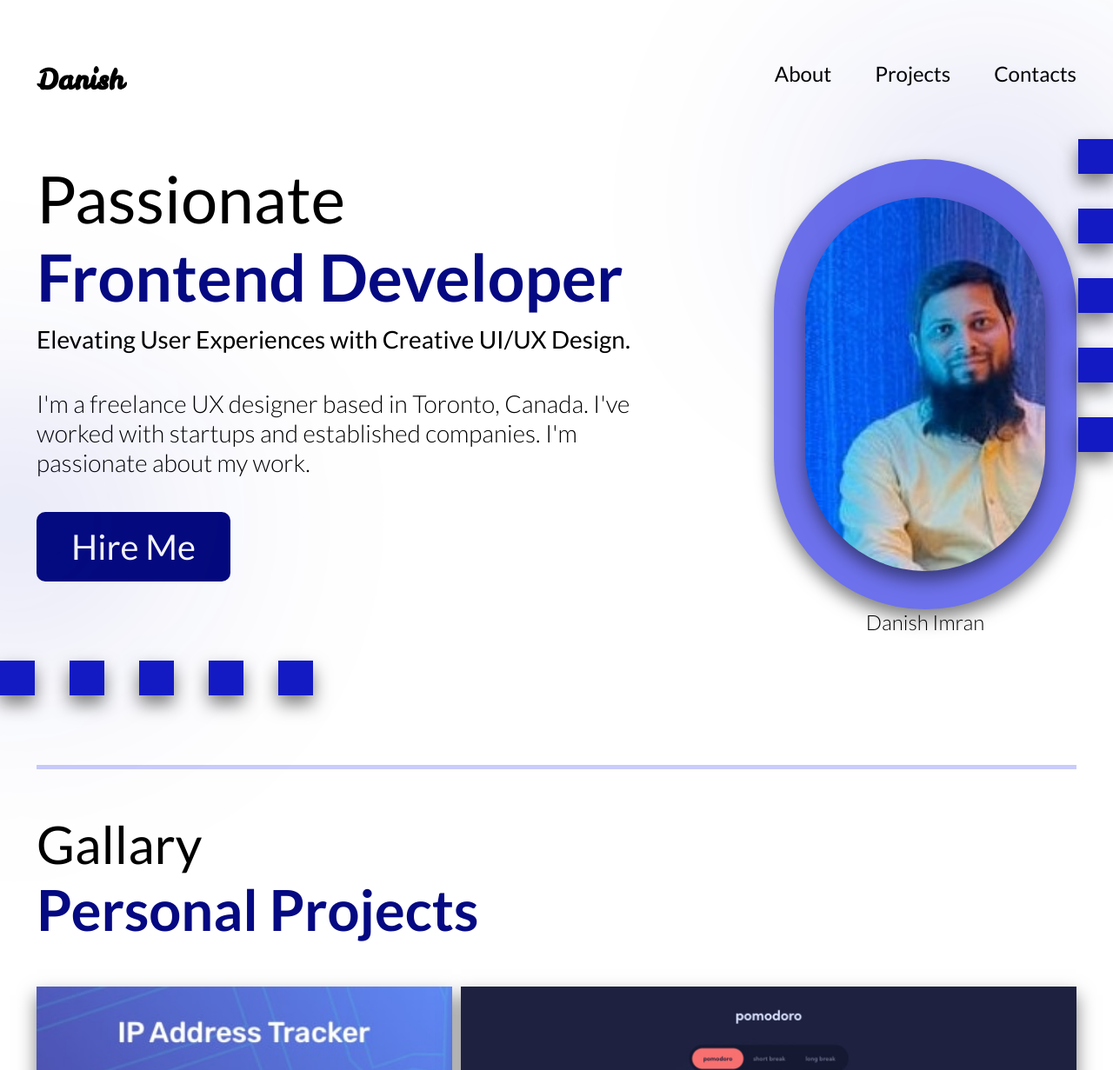
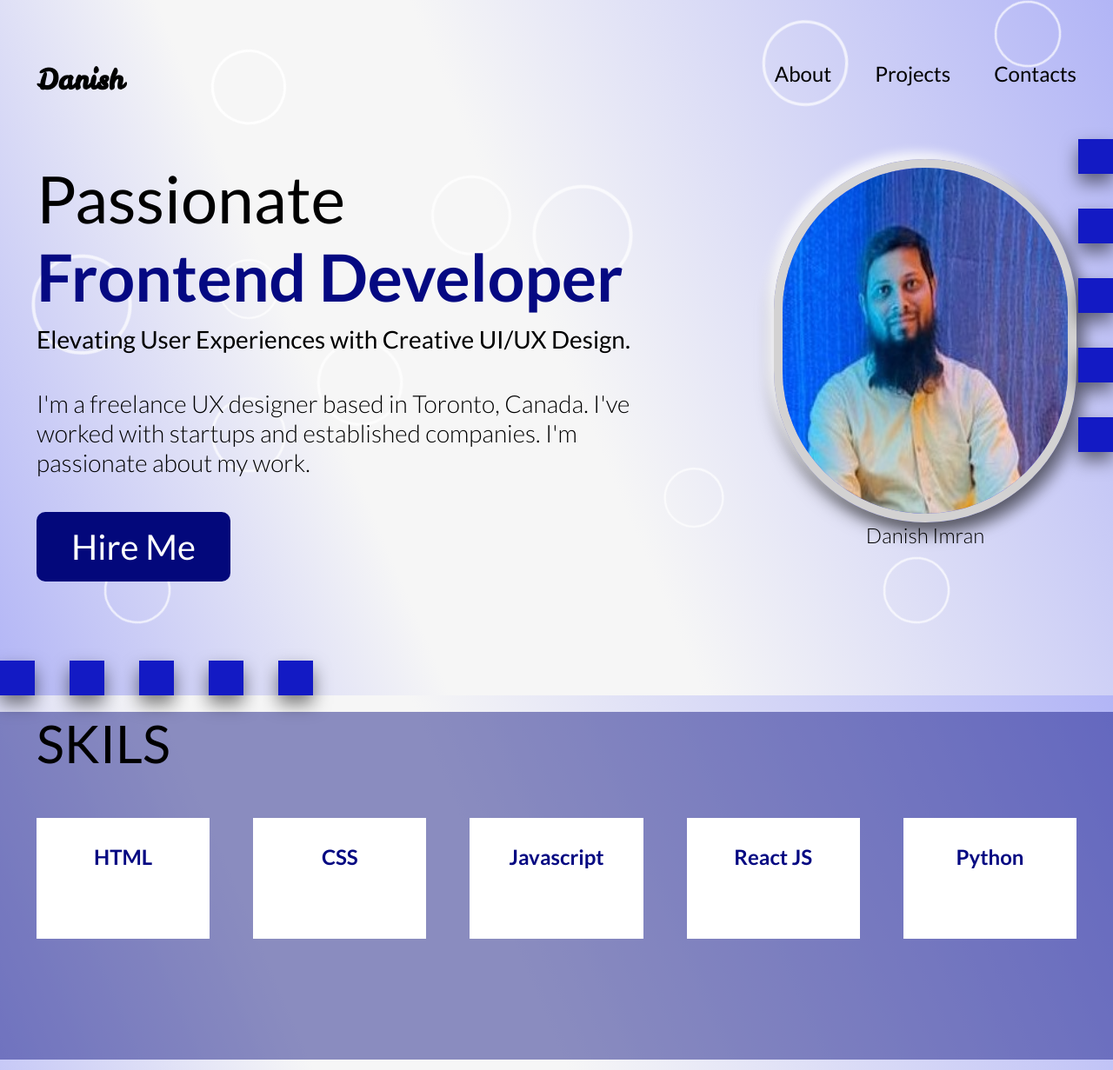
Before and after one commit to danishimran07/portfolio, a plain HTML site: page index.html in a window 1280 px wide. Shown: the top 1231 px of the page at 87% size. Drawn offline with Linux system fonts and the light colour scheme.

Commit message:
skills section added

```diff
--- a/index.html
+++ b/index.html
@@ -8,7 +8,9 @@
 </head>
 <body>
     <main>
-        <div class="eclips1">
+      <!----
+
+      <div class="eclips12">
             <svg xmlns="http://www.w3.org/2000/svg" width="" height="" viewBox="0 0 1182 926" fill="none">
                 <g filter="url(#filter0_f_3_74)">
                   <path d="M869.748 430.374C761.087 413.888 686.163 313.764 702.401 206.741C718.638 99.7175 821.314 16.9304 929.975 33.4166C1057.94 36.6482 1227.99 99.116 1211.75 206.139C1195.52 313.162 978.409 446.86 869.748 430.374Z" fill="#131AC4"/>
@@ -22,14 +24,9 @@
                 </defs>
               </svg>
         </div>
-        <div class="squares1">
-            <div></div>
-            <div></div>
-            <div></div>
-            <div></div>
-            <div></div>
-        </div>
-        <div class="eclips2">
+
+
+      <div class="eclips22">
             <svg xmlns="http://www.w3.org/2000/svg" width="" height="" viewBox="0 0 1134 926" fill="none">
                 <g filter="url(#filter0_f_3_75)">
                 <path d="M90.7484 1026.37C-17.9128 1009.89 -92.8368 909.764 -76.5991 802.741C-60.3615 695.718 42.314 612.93 150.975 629.417C278.938 632.648 448.992 695.116 432.754 802.139C416.517 909.162 199.409 1042.86 90.7484 1026.37Z" fill="#131AC4"/>
@@ -43,6 +40,34 @@
                 </defs>
                 </svg>
         </div>
+      -->
+
+      <div class="wrapper">
+        <div><span class=""></span></div>
+        <div><span class=""></span></div>
+        <div><span class=""></span></div>
+        <div><span class=""></span></div>
+        <div><span class=""></span></div>
+        <div><span class=""></span></div>
+        <div><span class=""></span></div>
+        <div><span class=""></span></div>
+        <div><span class=""></span></div>
+        <div><span class=""></span></div>
+        <div><span class=""></span></div>
+        <div><span class=""></span></div>
+        <div><span class=""></span></div>
+        <div><span class=""></span></div>
+        <div><span class=""></span></div>
+      </div>
+
+        <div class="squares1">
+            <div></div>
+            <div></div>
+            <div></div>
+            <div></div>
+            <div></div>
+        </div>
+
         <div class="squares2">
             <div></div>
             <div></div>
@@ -72,13 +97,43 @@
             </div>
             <div class="photo">
               <div class="image">
-                <div></div>
+                <img src="./Imgaes/Danish_img.jpg" alt="">
               </div>
               <p>Danish Imran</p>
               <div class="social"></div>
             </div>
           </div>
         </div>
+
+        <section class="section-2">
+          <div class="skills">
+
+
+            <h1>SKILS</h1>
+            <div class="skills1">
+                          <div>
+              <h1>
+                HTML
+            </h1>
+          </div>
+            <div>
+              <h1>
+                CSS
+              </h1>
+            </div>
+            <div>
+              <h1>Javascript</h1>
+            </div>
+            <div>
+              <h1>React JS</h1>
+            </div>
+            <div>
+              <h1>Python</h1>
+            </div>
+
+            </div>
+          </div>
+        </section>
 
         <section class="Projects">
           <h1>Gallary</h1>
--- a/style.css
+++ b/style.css
@@ -6,42 +6,131 @@
     box-sizing: border-box;
 }
 
+body{
+    background: linear-gradient(67deg, rgba(178,181,246,1) 0%, rgba(246,246,246,1) 32%, rgba(246,246,246,1) 50%, rgba(178,181,246,1) 100%);
+    background-attachment: fixed;
+}
+
+
+
+
+.wrapper {
+    height: 100%;
+    width: 100%;
+    position: fixed;
+    z-index: -1;
+  }
+
+  .wrapper div {
+    height: 60px;
+    width: 60px;
+    border: 2px solid rgba(255, 255, 255, 0.7);
+    border-radius: 50px;
+    position: absolute;
+    top: 10%;
+    left: 10%;
+    animation: 4s linear infinite;
+  }
+  div .dot {
+    height: 10px;
+    width: 10px;
+    border-radius: 50px;
+    background: rgba(255, 255, 255, 0.5);
+    position: absolute;
+    top: 20%;
+    right: 20%;
+  }
+  .wrapper div:nth-child(1) {
+    top: 20%;
+    left: 20%;
+    animation: animate 8s linear infinite;
+  }
+  .wrapper div:nth-child(2) {
+    top: 60%;
+    left: 80%;
+    animation: animate 10s linear infinite;
+  }
+  .wrapper div:nth-child(3) {
+    top: 40%;
+    left: 40%;
+    animation: animate 3s linear infinite;
+  }
+  .wrapper div:nth-child(4) {
+    top: 66%;
+    left: 30%;
+    animation: animate 7s linear infinite;
+  }
+  .wrapper div:nth-child(5) {
+    top: 90%;
+    left: 10%;
+    animation: animate 9s linear infinite;
+  }
+  .wrapper div:nth-child(6) {
+    top: 30%;
+    left: 60%;
+    animation: animate 5s linear infinite;
+  }
+  .wrapper div:nth-child(7) {
+    top: 70%;
+    left: 20%;
+    animation: animate 8s linear infinite;
+  }
+  .wrapper div:nth-child(8) {
+    top: 75%;
+    left: 60%;
+    animation: animate 10s linear infinite;
+  }
+  .wrapper div:nth-child(9) {
+    top: 50%;
+    left: 50%;
+    animation: animate 6s linear infinite;
+  }
+  .wrapper div:nth-child(10) {
+    top: 45%;
+    left: 20%;
+    animation: animate 10s linear infinite;
+  }
+  .wrapper div:nth-child(11) {
+    top: 10%;
+    left: 90%;
+    animation: animate 9s linear infinite;
+  }
+  .wrapper div:nth-child(12) {
+    top: 20%;
+    left: 70%;
+    animation: animate 7s linear infinite;
+  }
+  .wrapper div:nth-child(13) {
+    top: 20%;
+    left: 20%;
+    animation: animate 8s linear infinite;
+  }
+  .wrapper div:nth-child(14) {
+    top: 60%;
+    left: 5%;
+    animation: animate 6s linear infinite;
+  }
+  .wrapper div:nth-child(15) {
+    top: 90%;
+    left: 80%;
+    animation: animate 9s linear infinite;
+  }
+  @keyframes animate {
+    0% {
+      transform: scale(0) translateY(0) rotate(70deg);
+    }
+    100% {
+      transform: scale(2.3) translateY(-100px) rotate(360deg);
+    }
+  }
+
+
+
+
 main{
     width: 100vw;
     overflow:hidden;
     overflow-x: hidden;
-}
-
-.eclips1{
-    position: fixed;
-    top: -100px;
-    right: 0px;
-    transform: rotate(98.627deg);
-}
-
-.eclips1 svg{
-
-    fill: #131AC4;
-    filter: blur(120px);
-}
-
-
-.eclips2{
-    position: fixed;
-    bottom: -150px;
-    left: -100px;
-    transform: rotate(98.627deg);
-}
-
- svg{
-    stroke-width: 12px;
-    stroke: black;
-    position: relative;
-    width: 405.107px;
-    height: 503.5px;
-    fill: #131AC4;
-    filter: blur(120px);
-    z-index: 88;
 }
 
 .squares1 {
@@ -171,14 +260,25 @@ ul li{
     justify-content: center;
     align-items: center;
     width: 348px;
-    height: 518px;
+    height: 418px;
     border-radius: 239.5px;
     background: #6d71ec;
     box-shadow: 0px 10px 20px 0px rgba(0, 0, 0, 0.50);
 
+
+
 }
 
-.image div{
+.image img{
+    width: 100%;
+    height: 100%;
+    border-radius: 239.5px;
+    border: #d3d2d2 10px solid;
+    box-shadow: 12px 12px 16px 0 rgba(0, 0, 0, 0.25),
+   -8px -8px 12px 0 rgba(255, 255, 255, 0.852);
+}
+
+.imiage div{
     width: 276px;
     height: 430px;
     background: url(./Imgaes/Danish_img.jpg), lightgray 50% 50%;
@@ -288,3 +388,47 @@ ul li{
     line-height: normal;
     margin-bottom: 50px;
 }
+
+.section-2{
+    background-color: #03077b71;
+    height: 50vh;
+}
+
+.skills{
+    max-width: 74.75rem;
+    margin: 150px auto;
+
+}
+
+.skills > h1{
+    color: #000;;
+    font-family: Lato;
+    font-size: 60px;
+    font-style: normal;
+    font-weight: 400;
+    line-height: normal;
+    margin: 50px 0;
+}
+
+.skills1{
+
+    display: flex;
+    justify-content: space-between;
+    gap: 50px;
+}
+
+.skills1 div{
+    background-color: white;
+    width: 40%;
+    text-align: center;
+    padding: 30px;
+}
+
+.skills1 h1{
+    color: #050982;
+    font-family: Lato;
+    font-style: normal;
+    font-weight: 600;
+    line-height: normal;
+    margin-bottom: 50px;
+}
```
